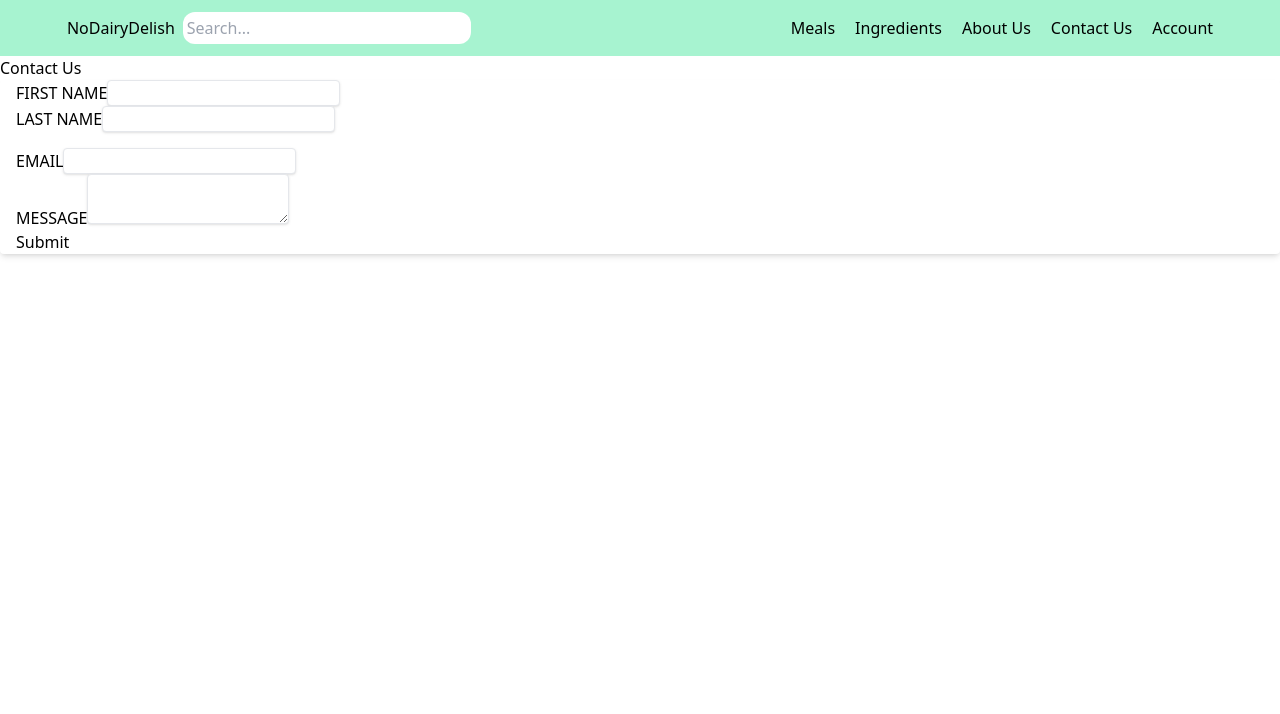
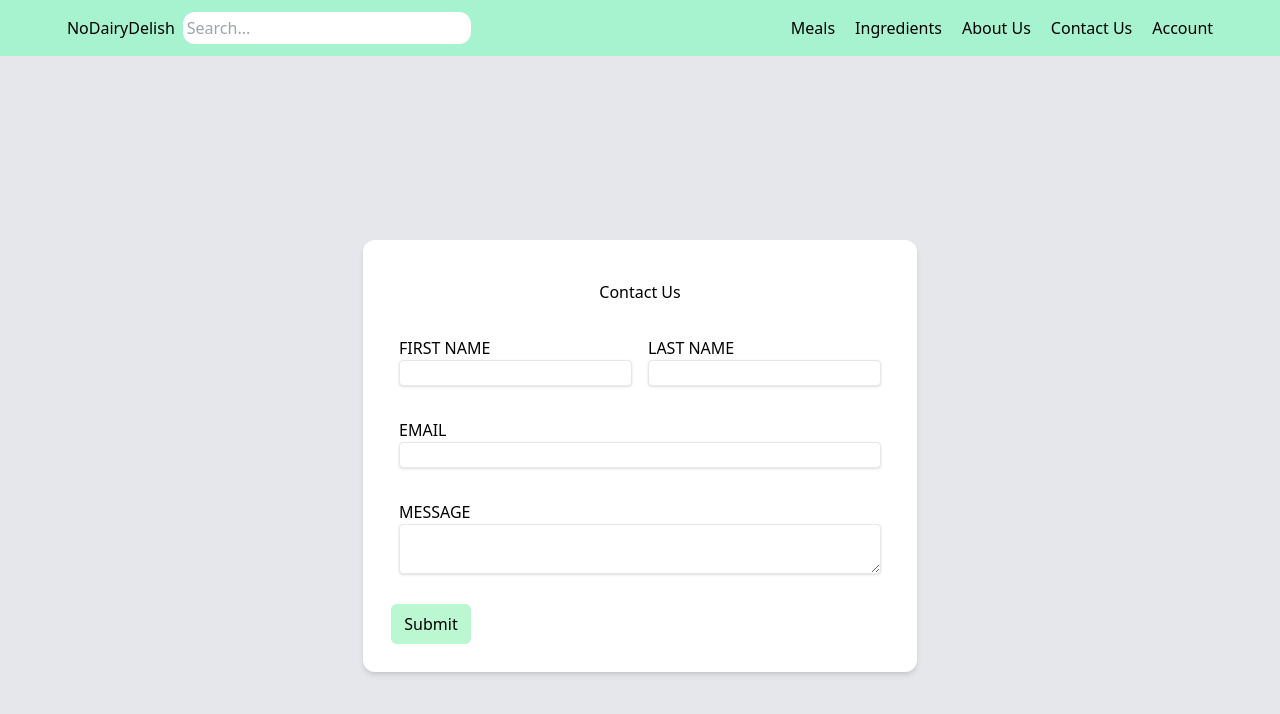
Before and after one commit to kimbencinas/no-dairy-delish, a React (Create React App) app: page /contact in a window 1280 px wide. Shown: the top 714 px of the page. Built offline with nearby package versions, Linux system fonts and the light colour scheme.

Commit message:
Fixed sizing and placement of form labels and input fields

```diff
--- a/src/Pages/Contact.jsx
+++ b/src/Pages/Contact.jsx
@@ -9,38 +9,49 @@ function Contact() {
 */
 
   return (
-    <div>
+    <div className="bg-gray-200">
       <Navbar />
-      <div>
-        <h2>Contact Us</h2>
-        <div className="flex flex-col">
-          <form className="bg-white shadow-md rounded px-4">
-            <div className="mb-4">
-              <label className="block text-black">FIRST NAME
+      <div className="main-container flex items-center justify-center h-screen">
+        <div className="bg-white p-7 rounded-xl shadow-md">
+          <h2 className="text-center p-3 mb-3">Contact Us</h2>
+          <form>
+            <div className="flex">
+              <div className="mb-4 p-2">
+                <label className="block text-black">FIRST NAME</label>
                   <input
                     type="text"
                     className="shadow border rounded"
                   />
-              </label>
-              <label className="block">LAST NAME
+
+              </div>
+              <div className="mb-4 p-2">
+                <label className="block">LAST NAME</label>
                   <input
                     type="text"
                     className="shadow border rounded"
                   />
-              </label>
               </div>
-            <label className="block">EMAIL
+            </div>
+            <div className="mb-4 p-2">
+              <label className="block">EMAIL</label>
                 <input
                   type="text"
-                className="shadow border rounded"
+                  className="shadow border rounded w-full"
                 />
-            </label>
-            <label className="block">MESSAGE
+            </div>
+            <div className="mb-4 p-2">
+              <label className="block">MESSAGE</label>
                 <textarea
-                className="shadow border rounded"
+                  className="shadow border rounded w-full"
                 />
-            </label>
-            <input type="submit" />
+            </div>
+            <div>
+              <button
+                type="submit"
+                className="p-2 bg-green-200 rounded-md w-20">
+                Submit
+              </button>
+            </div>
           </form>
         </div>
       </div>
```
Lines whose indentation alone changed are shown as unchanged.
